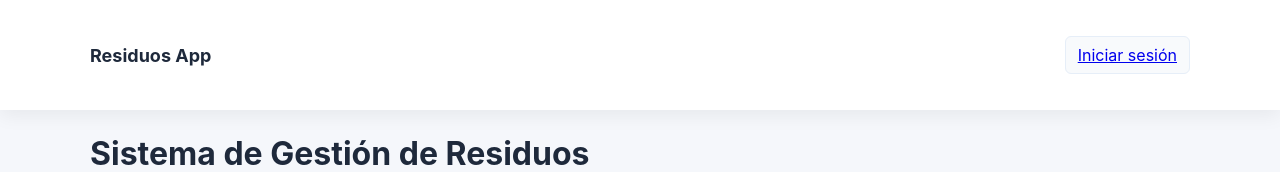
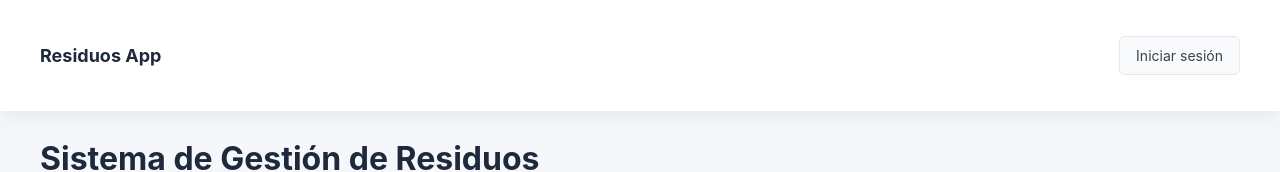
Before and after one commit to Carlostavo/residuos-app, a Next.js app: page / in a window 1280 px wide. Shown: the top 172 px of the page. Built offline with nearby package versions, Linux system fonts and the light colour scheme; no server answers; the database is empty.

Commit message:
Update globals.css

```diff
--- a/styles/globals.css
+++ b/styles/globals.css
@@ -1,7 +1,66 @@
-/* Simple baseline styles - puedes reemplazar por Tailwind si lo prefieres */
-html,body,#__next { height: 100%; }
-body { margin: 0; font-family: Inter, system-ui, -apple-system, 'Segoe UI', Roboto, 'Helvetica Neue', Arial; background: #f5f7fb; color: #0f172a; }
-.container { max-width: 1100px; margin: 24px auto; padding: 0 16px; }
-.card { background: white; border-radius: 8px; box-shadow: 0 6px 18px rgba(15,23,42,0.06); padding: 12px; }
-.btn { display:inline-block; padding:8px 12px; border-radius:6px; cursor:pointer; border:1px solid #e6eef8; background:#f8fafc; }
-.btn-primary { background:#2563eb; color:white; border-color:#2563eb; }
+/* Simple baseline styles */
+html, body, #__next {
+  height: 100%;
+  margin: 0;
+  padding: 0;
+}
+
+body {
+  font-family: Inter, system-ui, -apple-system, 'Segoe UI', Roboto, 'Helvetica Neue', Arial;
+  background: #f5f7fb;
+  color: #0f172a;
+  line-height: 1.5;
+}
+
+.container {
+  max-width: 1200px;
+  margin: 24px auto;
+  padding: 0 16px;
+}
+
+.card {
+  background: white;
+  border-radius: 8px;
+  box-shadow: 0 4px 12px rgba(15,23,42,0.08);
+  padding: 16px;
+  border: 1px solid #e2e8f0;
+}
+
+.btn {
+  display: inline-block;
+  padding: 8px 16px;
+  border-radius: 6px;
+  cursor: pointer;
+  border: 1px solid #e2e8f0;
+  background: #f8fafc;
+  text-decoration: none;
+  color: #374151;
+  font-size: 14px;
+  transition: all 0.2s;
+}
+
+.btn:hover {
+  background: #f1f5f9;
+  border-color: #cbd5e1;
+}
+
+.btn-primary {
+  background: #2563eb;
+  color: white;
+  border-color: #2563eb;
+}
+
+.btn-primary:hover {
+  background: #1d4ed8;
+  border-color: #1d4ed8;
+}
+
+/* Editor styles */
+.editing {
+  border: 2px dashed #2563eb !important;
+}
+
+/* RND component styles */
+.react-rnd {
+  border-radius: 8px;
+}
```
